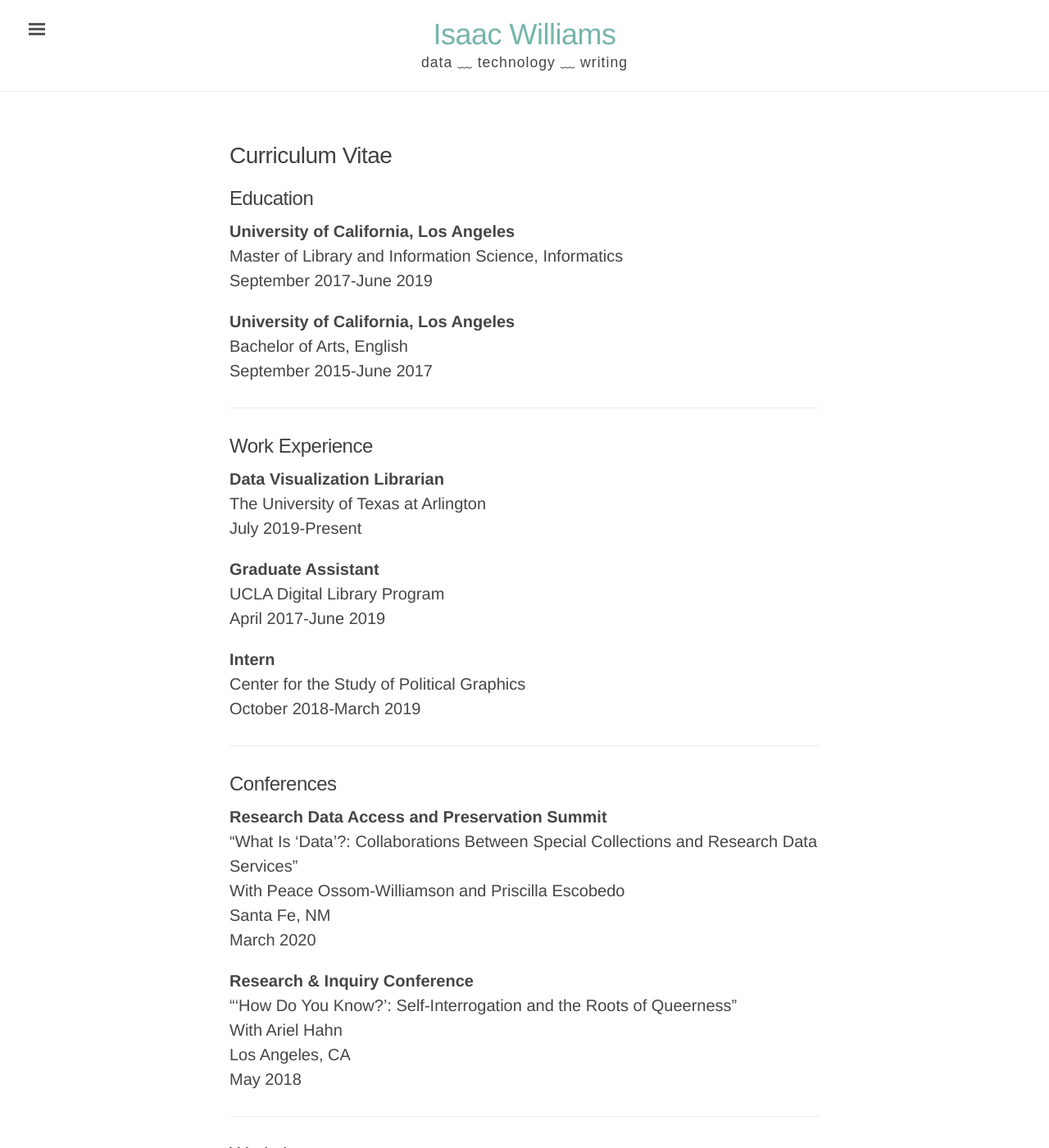
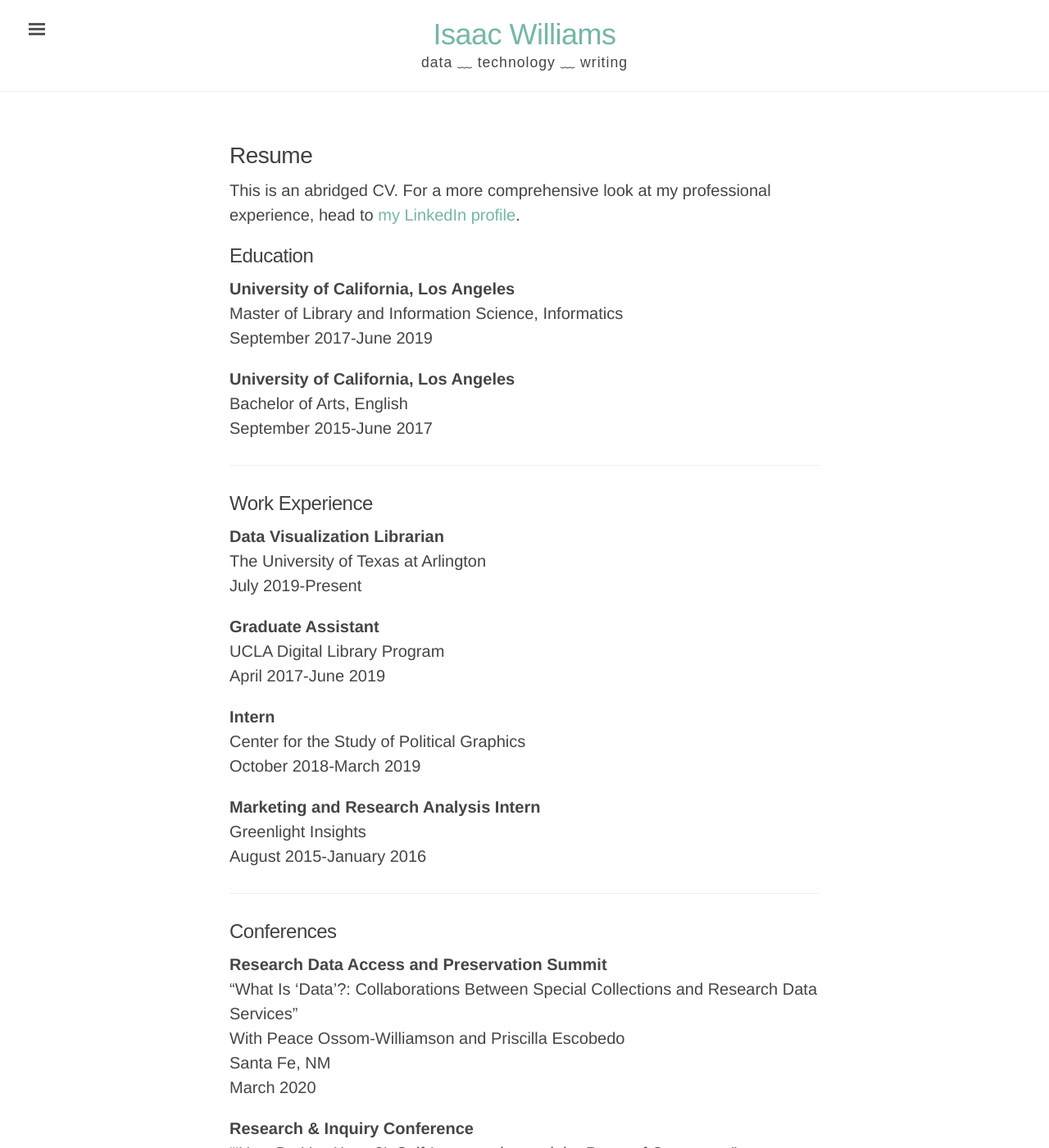
Before and after one commit to isawil/isawil.github.io, a Jekyll site: the page built from cv.md, in a window 1280 px wide and 1400 px high. Shown: the whole window at 82% size. Built offline with Jekyll 4.4.1, drawn with Linux system fonts in a browser that asks for light colours; comment, search, counter and statistics services are not loaded.

Commit message:
Update cv.md

```diff
--- a/cv.md
+++ b/cv.md
@@ -1,7 +1,9 @@
 ---
 layout: page
-title: Curriculum Vitae
+title: Resume
 ---
+
+This is an abridged CV. For a more comprehensive look at my professional experience, head to [my LinkedIn profile](https://www.linkedin.com/in/isaac-williams-40130914a/).
 
 ## Education
 
@@ -28,6 +30,10 @@
 **Intern**
 <br>Center for the Study of Political Graphics
 <br>October 2018-March 2019
+
+**Marketing and Research Analysis Intern**
+<br>Greenlight Insights
+<br>August 2015-January 2016
 
 ---
 
```
